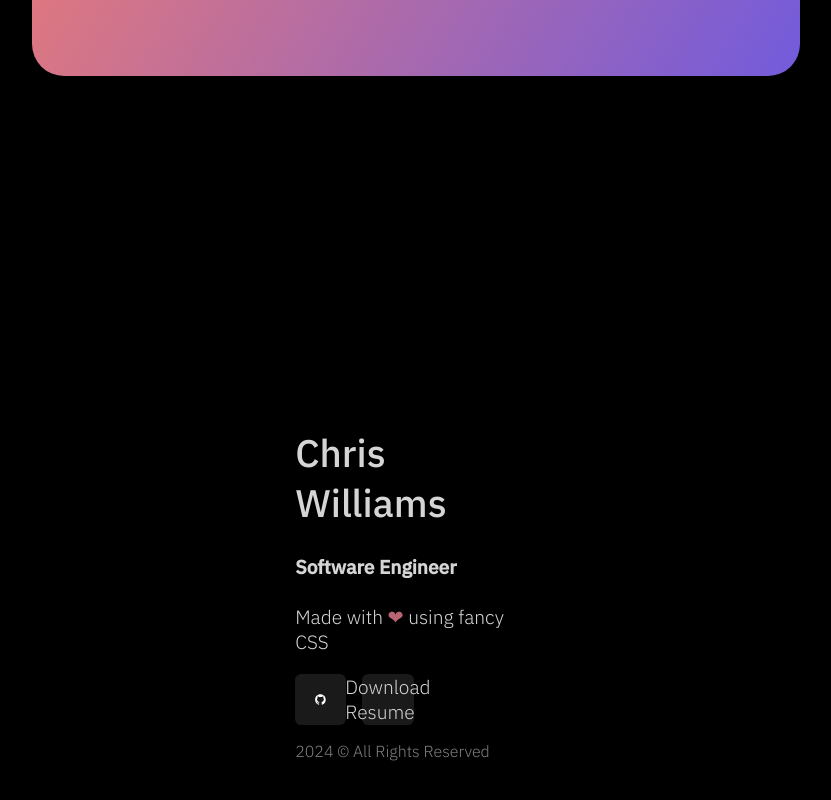
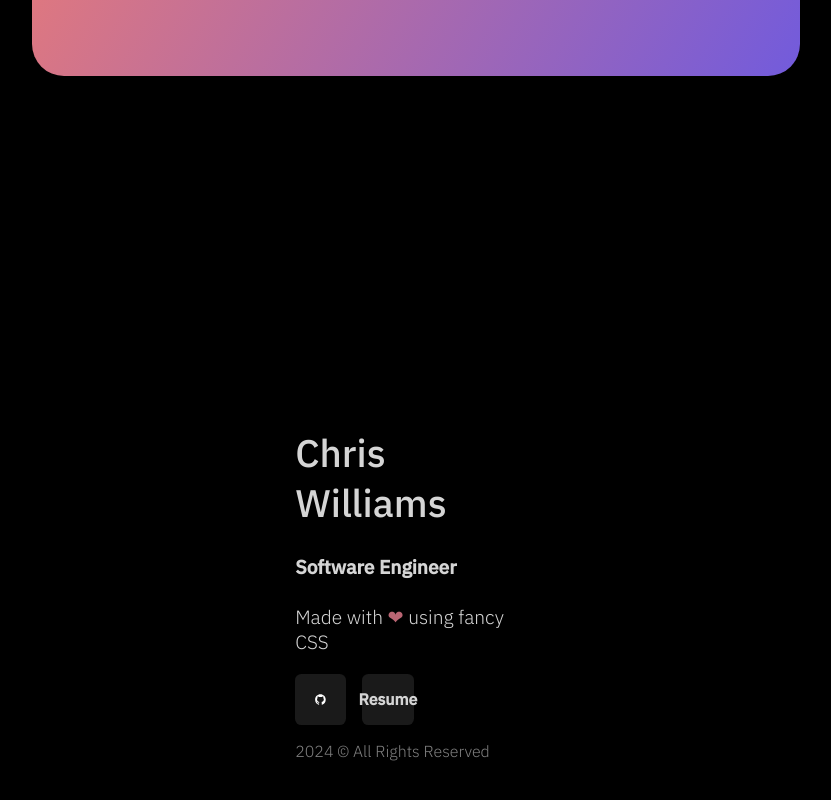
Before and after one commit to TheRealChrisWilliams/TheRealChrisWilliams.github.io, a plain HTML site: page index.html in a window 1280 px wide. Shown: the part 564-1364 px from the top of the page, without its empty margins (224-1055 px from the left). Drawn offline with Linux system fonts and the light colour scheme.

Commit message:
Update index.html

```diff
--- a/index.html
+++ b/index.html
@@ -26,7 +26,7 @@
           </a>
           <!-- Link to download the resume -->
           <a href="docs/Chris_Williams_Resume.pdf" download="Chris_Williams_Resume.pdf" class="link">
-            Download Resume
+            <h5>Resume</h5>
           </a>
         </div>
         <p style="color: #818181; font-size: smaller">2024 © All Rights Reserved</p>
```
